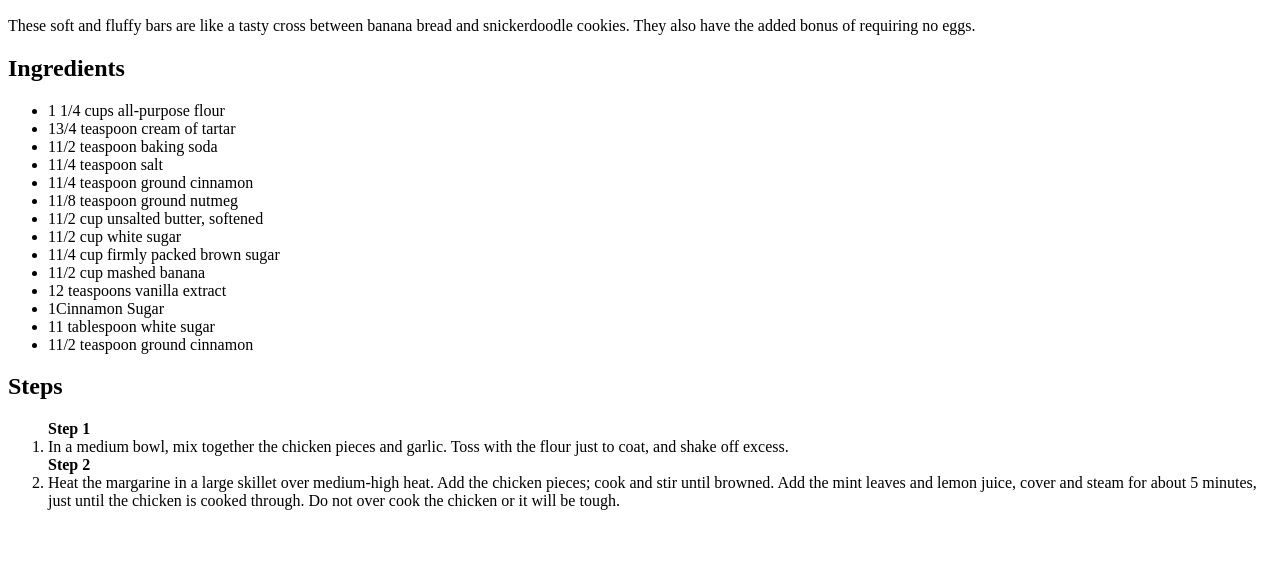
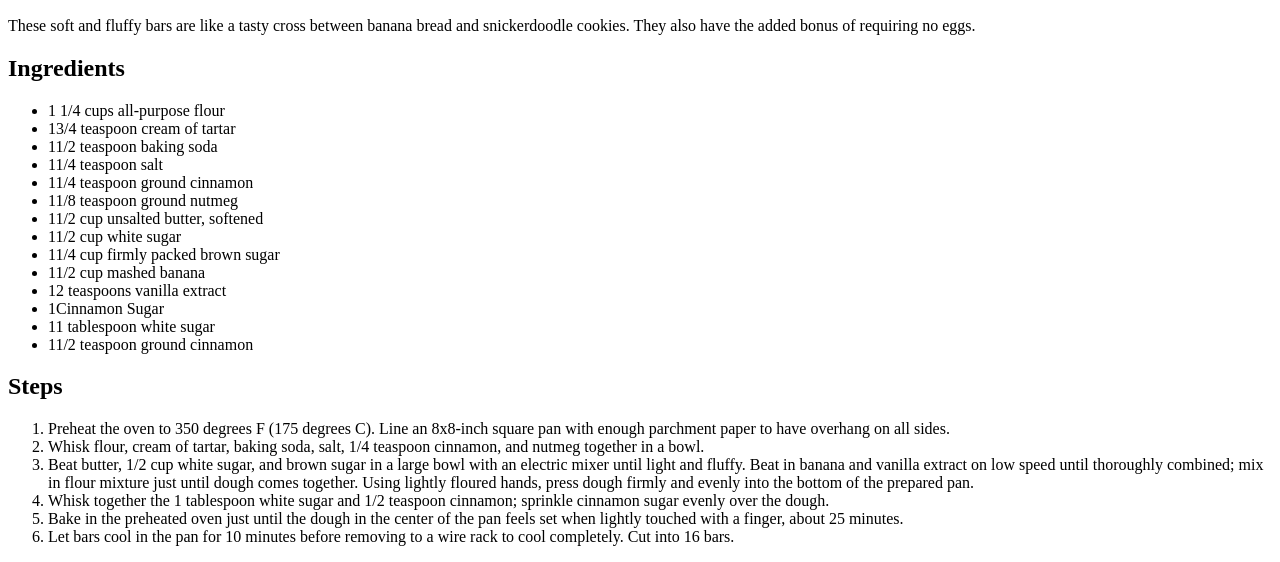
Before and after one commit to DevaWinner/odin-recipes, a plain HTML site: page recipes/Banana Snickerdoodle Bars.html in a window 1280 px wide. Shown: the part 434-996 px from the top of the page. Before the commit the page ends 960 px from the top, so only its background shows below. Drawn offline with Linux system fonts and the light colour scheme.

Commit message:
Complete Banana Bars page

```diff
--- a/recipes/Banana Snickerdoodle Bars.html
+++ b/recipes/Banana Snickerdoodle Bars.html
@@ -46,10 +46,17 @@
 
     <h2>Steps</h2>
     <ol>
-        <strong>Step 1</strong>
-        <li>In a medium bowl, mix together the chicken pieces and garlic. Toss with the flour just to coat, and shake off excess.</li>
-        <strong>Step 2</strong>
-        <li>Heat the margarine in a large skillet over medium-high heat. Add the chicken pieces; cook and stir until browned. Add the mint leaves and lemon juice, cover and steam for about 5 minutes, just until the chicken is cooked through. Do not over cook the chicken or it will be tough.</li>
+       <li>Preheat the oven to 350 degrees F (175 degrees C). Line an 8x8-inch square pan with enough parchment paper to have overhang on all sides.</li>
+
+       <li>Whisk flour, cream of tartar, baking soda, salt, 1/4 teaspoon cinnamon, and nutmeg together in a bowl.</li>
+
+       <li>Beat butter, 1/2 cup white sugar, and brown sugar in a large bowl with an electric mixer until light and fluffy. Beat in banana and vanilla extract on low speed until thoroughly combined; mix in flour mixture just until dough comes together. Using lightly floured hands, press dough firmly and evenly into the bottom of the prepared pan.</li>
+
+       <li>Whisk together the 1 tablespoon white sugar and 1/2 teaspoon cinnamon; sprinkle cinnamon sugar evenly over the dough.</li>
+
+       <li>Bake in the preheated oven just until the dough in the center of the pan feels set when lightly touched with a finger, about 25 minutes.</li>
+
+       <li>Let bars cool in the pan for 10 minutes before removing to a wire rack to cool completely. Cut into 16 bars.</li>
     </ol>
 </body>
 </html>
```
Also changed, not shown: recipes/mint-chicken.html (+1 -1 lines).
